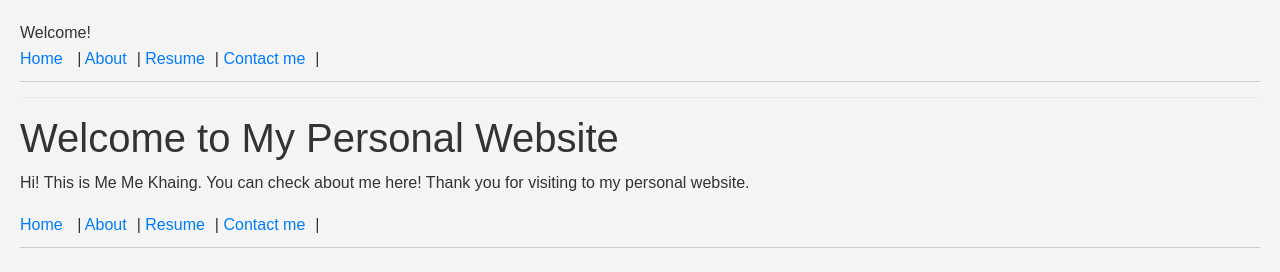
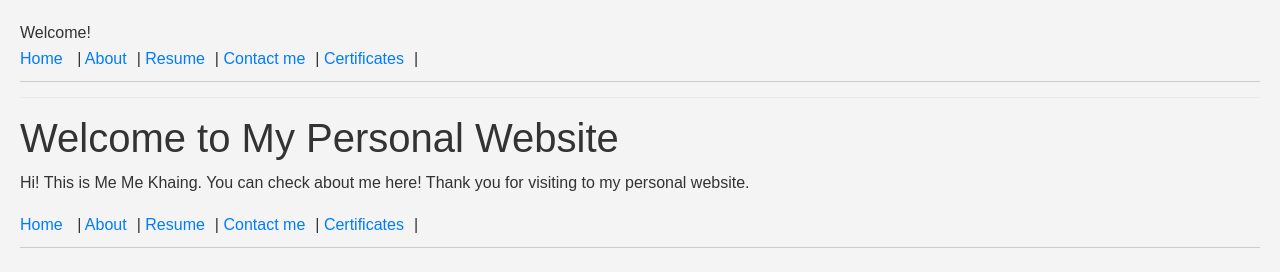
Before and after one commit to MeMeKhaingPhd/Research, a website: page views/index.html in a window 1280 px wide. Drawn offline with nearby package versions, Linux system fonts and the light colour scheme.

Commit message:
Certificate

```diff
--- a/views/index.html
+++ b/views/index.html
@@ -22,6 +22,7 @@
         <a href="/about">About</a>|
         <a href="/resume">Resume</a>|
         <a href="/contact">Contact me</a>|
+         <a href="/certificate">Certificates</a>|
     </nav>
     <hr>
     <h1>Welcome to My Personal Website</h1>
@@ -31,6 +32,7 @@
         <a href="/about">About</a>|
         <a href="/resume">Resume</a>|
         <a href="/contact">Contact me</a>|
+         <a href="/certificate">Certificates</a>|
     </nav>
 
 </body>
```
